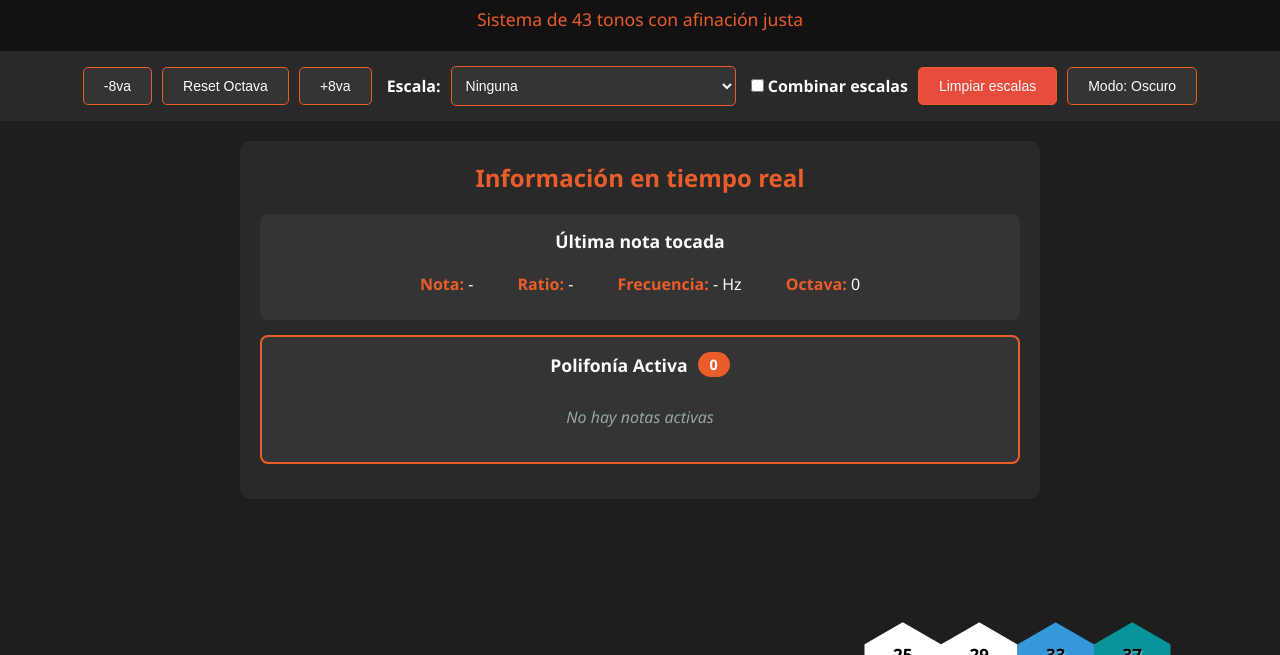
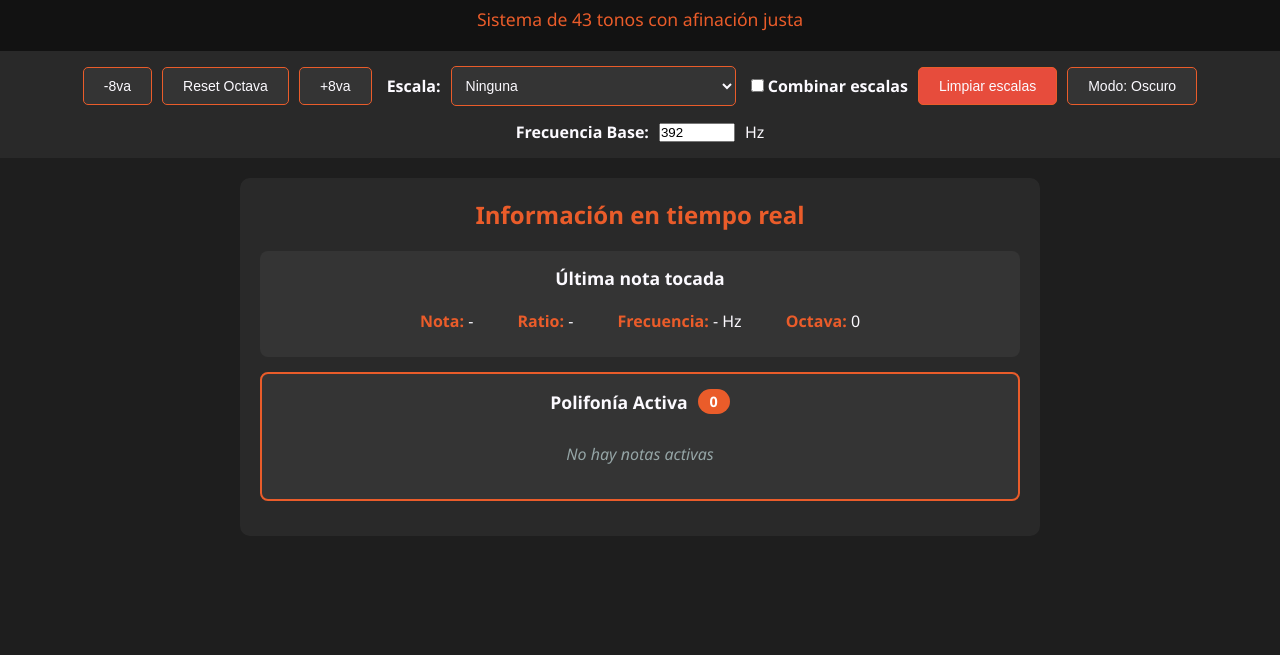
Before and after one commit to Totopo27/teclado-microtonal-Partch43, a plain HTML site: page index.html in a window 1280 px wide. Shown: the part 66-721 px from the top of the page. Drawn offline with Linux system fonts and the light colour scheme.

Commit message:
Add files via upload

```diff
--- a/index.html
+++ b/index.html
@@ -57,6 +57,12 @@
       <button id="clear-scales" style="background: #e74c3c;">Limpiar escalas</button>
       <button id="theme-toggle" aria-label="Cambiar tema">Modo: Oscuro</button>
     </div>
+
+    <div class="control-group">
+      <label for="base-frequency">Frecuencia Base:</label>
+      <input type="number" id="base-frequency" min="200" max="600" step="0.1" value="392">
+      <span>Hz</span>
+    </div>
   </div>
 
   <div class="scale-combination" id="scale-combination" style="display: none;">
```
